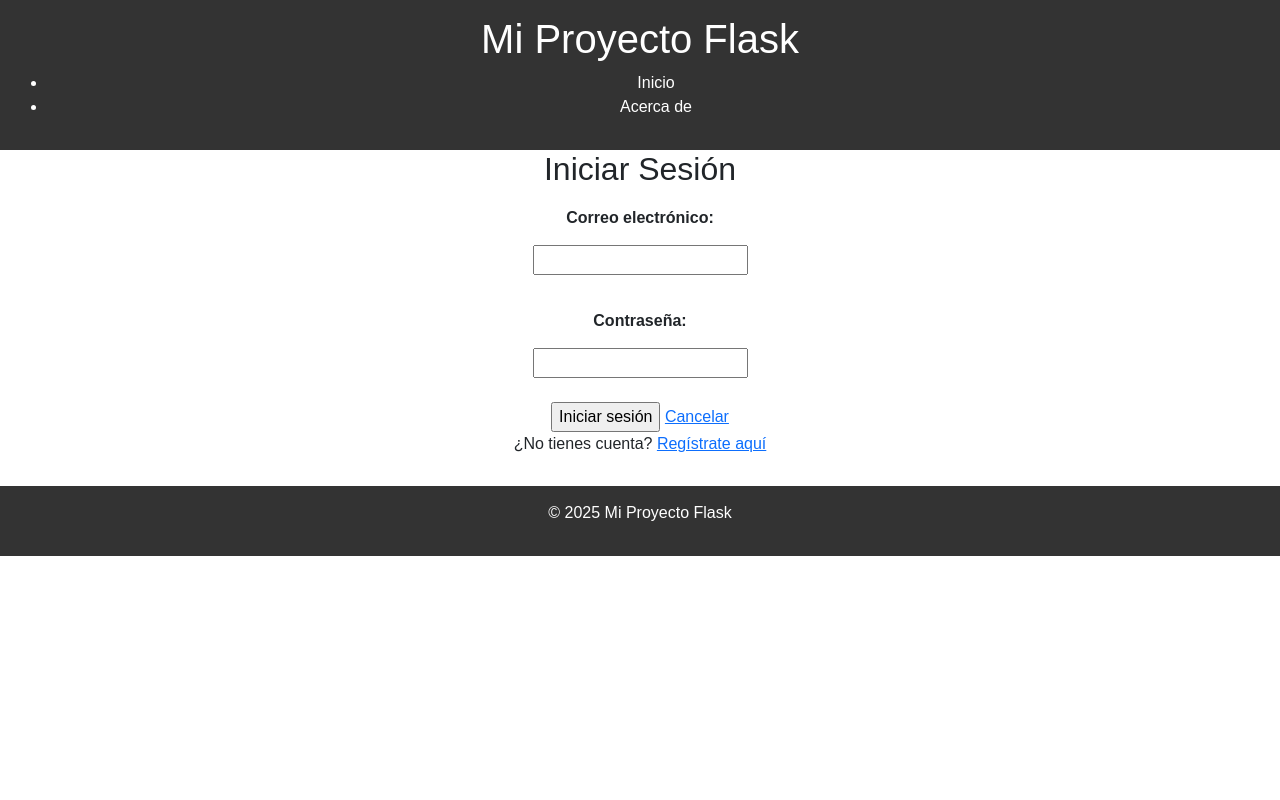
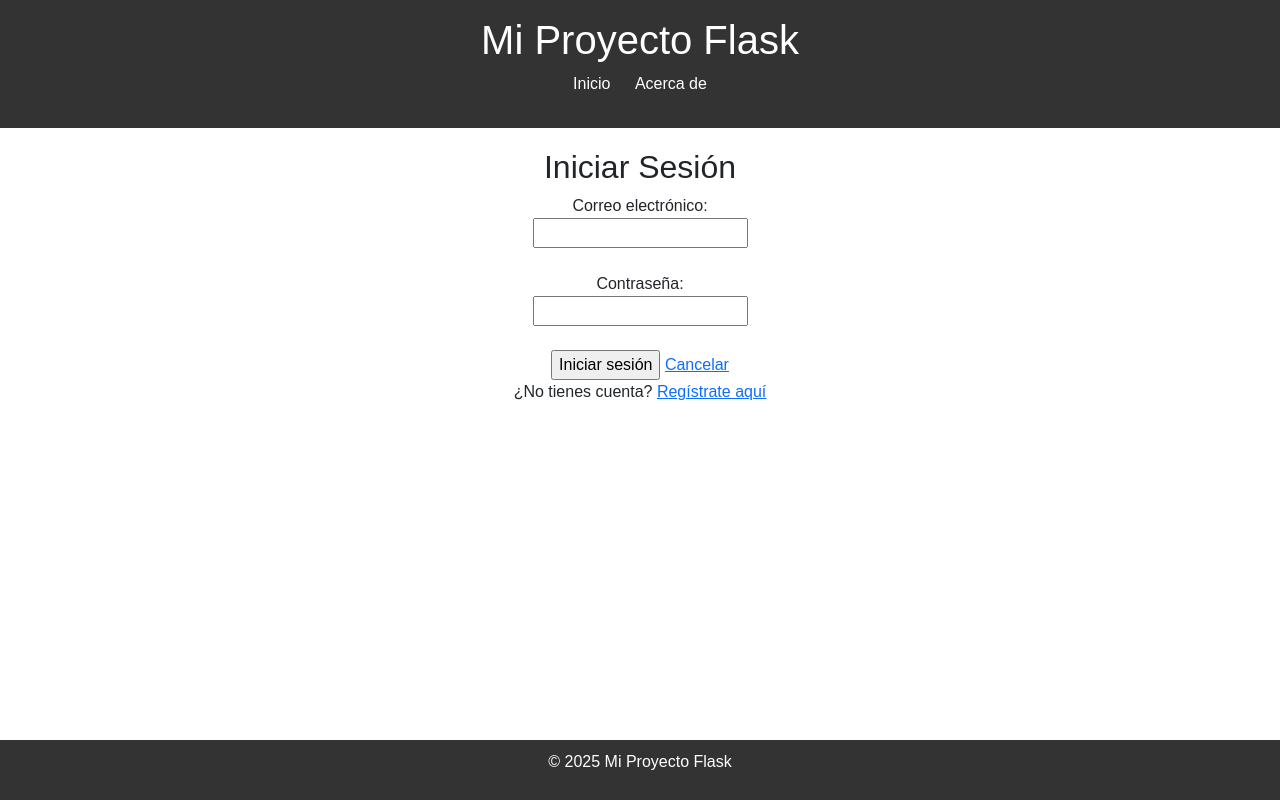
Before and after one commit to mejimenezj/APLICACIONES-DE-DESARROLLO-WEB-2024_2025, a Flask app: page /login in a window 1280 px wide. Run offline with Flask 3, Linux system fonts and the light colour scheme; parts of the project's set-up code (start-up, migrations or seed data) failed here and were passed over.

Commit message:
Add files via upload
semana15

```diff
--- a/static/styles.css
+++ b/static/styles.css
@@ -8,46 +8,33 @@ body {
 header {
     background-color: #333;
     color: white;
-    padding: 15px;
+    padding: 1em 0;
 }
 
-nav a {
+nav ul {
+    list-style: none;
+    padding: 0;
+}
+
+nav ul li {
+    display: inline;
     margin: 0 10px;
+}
+
+nav ul li a {
     color: white;
     text-decoration: none;
 }
 
+main {
+    padding: 20px;
+}
+
 footer {
-    margin-top: 30px;
     background-color: #333;
     color: white;
-    padding: 15px;
+    padding: 10px;
+    position: absolute;
+    bottom: 0;
+    width: 100%;
 }
-
-/* Estilos para las etiquetas */
-form label {
-    margin-bottom: 5px;
-    padding: 10px;
-    font-weight: bold;
-}
-
-
-/* Estilos para los campos de entrada */
-form input[type="text"],
-form input[type="number"] {
-    width: 20%;
-    padding: 8px;
-    margin-bottom: 15px;
-    border: 1px solid #ccc;
-    border-radius: 5px;
-    font-size: 16px;
-}
-/* Estilos específicos para el campo de edad */
-.form-group input[type="number"] {
-    width: 20%;
-    margin-left: 15px;
-    padding-right: 8px;
-    border: 1px solid #ccc;
-    border-radius: 5px;
-    font-size: 16px;
-}
```
